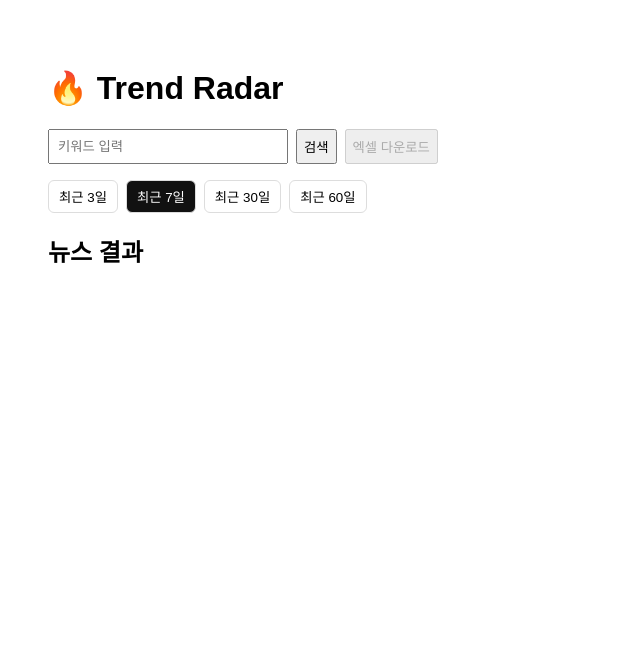
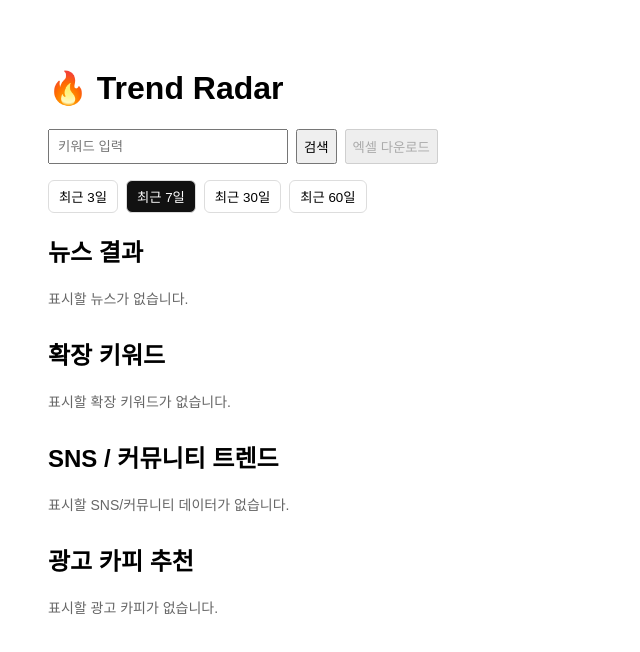
Before and after one commit to kim-jihyeeee/kim-jihyeeee-trend-radar, a Next.js app: page / in a window 1280 px wide. Shown: the top 652 px of the page, without its empty margins (0-640 px from the left). Built offline with nearby package versions, Linux system fonts and the light colour scheme.

Commit message:
Update page.js

```diff
--- a/app/page.js
+++ b/app/page.js
@@ -24,10 +24,14 @@ export default function Home() {
       const newsData = await newsRes.json();
       const socialData = await socialRes.json();
 
+      console.log("newsData:", newsData);
+      console.log("socialData:", socialData);
+
       setNewsItems(newsData.items || []);
       setKeywords(newsData.keywords || []);
       setSocialItems(socialData.items || []);
 
+      try {
         const copyRes = await fetch("/api/copy", {
           method: "POST",
           headers: { "Content-Type": "application/json" },
@@ -36,8 +40,12 @@ export default function Home() {
 
         const copyData = await copyRes.json();
         setCopies(copyData.copies || []);
+      } catch (copyError) {
+        console.error("광고 카피 생성 실패:", copyError);
+        setCopies([]);
+      }
     } catch (error) {
-      console.error(error);
+      console.error("검색 실패:", error);
       setNewsItems([]);
       setKeywords([]);
       setSocialItems([]);
@@ -69,7 +77,7 @@ export default function Home() {
     <div style={{ padding: 40, fontFamily: "Arial, sans-serif" }}>
       <h1>🔥 Trend Radar</h1>
 
-      <div style={{ display: "flex", gap: 8, marginBottom: 16 }}>
+      <div style={{ display: "flex", gap: 8, marginBottom: 16, flexWrap: "wrap" }}>
         <input
           value={keyword}
           onChange={(e) => setKeyword(e.target.value)}
@@ -87,7 +95,7 @@ export default function Home() {
         </button>
       </div>
 
-      <div style={{ display: "flex", gap: 8, marginBottom: 20 }}>
+      <div style={{ display: "flex", gap: 8, marginBottom: 20, flexWrap: "wrap" }}>
         {[3, 7, 30, 60].map((d) => (
           <button
             key={d}
@@ -108,7 +116,10 @@ export default function Home() {
 
       <section style={{ marginBottom: 28 }}>
         <h2>뉴스 결과</h2>
-        {newsItems.map((item, idx) => (
+        {newsItems.length === 0 ? (
+          <div style={{ color: "#666", fontSize: 14 }}>표시할 뉴스가 없습니다.</div>
+        ) : (
+          newsItems.map((item, idx) => (
             <div key={idx} style={{ marginBottom: 14 }}>
               <a href={item.link} target="_blank" rel="noreferrer">
                 <strong>{item.title}</strong>
@@ -117,7 +128,58 @@ export default function Home() {
                 {item.pubDate} / {item.sentiment} / {item.source}
               </div>
             </div>
+          ))
+        )}
+      </section>
+
+      <section style={{ marginBottom: 28 }}>
+        <h2>확장 키워드</h2>
+        {keywords.length === 0 ? (
+          <div style={{ color: "#666", fontSize: 14 }}>표시할 확장 키워드가 없습니다.</div>
+        ) : (
+          <div style={{ display: "flex", flexWrap: "wrap", gap: 8 }}>
+            {keywords.map((item, idx) => (
+              <span
+                key={idx}
+                style={{
+                  border: "1px solid #ddd",
+                  borderRadius: 20,
+                  padding: "6px 10px",
+                  fontSize: 13
+                }}
+              >
+                {item}
+              </span>
             ))}
+          </div>
+        )}
+      </section>
+
+      <section style={{ marginBottom: 28 }}>
+        <h2>SNS / 커뮤니티 트렌드</h2>
+        {socialItems.length === 0 ? (
+          <div style={{ color: "#666", fontSize: 14 }}>표시할 SNS/커뮤니티 데이터가 없습니다.</div>
+        ) : (
+          socialItems.map((item, idx) => (
+            <div key={idx} style={{ marginBottom: 10 }}>
+              <strong>[{item.source}]</strong> {item.text}
+              <div style={{ fontSize: 13, color: "#555" }}>{item.sentiment}</div>
+            </div>
+          ))
+        )}
+      </section>
+
+      <section style={{ marginBottom: 28 }}>
+        <h2>광고 카피 추천</h2>
+        {copies.length === 0 ? (
+          <div style={{ color: "#666", fontSize: 14 }}>표시할 광고 카피가 없습니다.</div>
+        ) : (
+          copies.map((item, idx) => (
+            <div key={idx} style={{ marginBottom: 8 }}>
+              ✏️ {item}
+            </div>
+          ))
+        )}
       </section>
     </div>
   );
```
Lines whose indentation alone changed are shown as unchanged.
